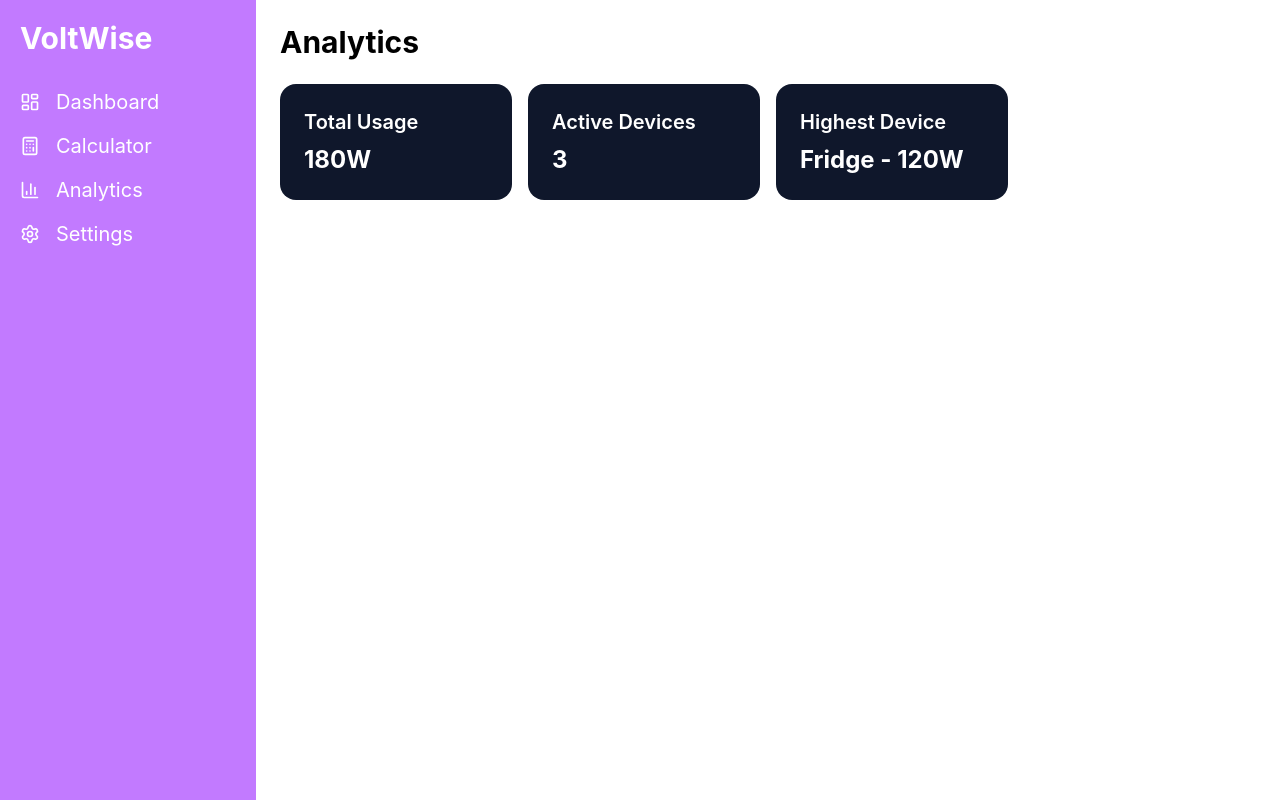
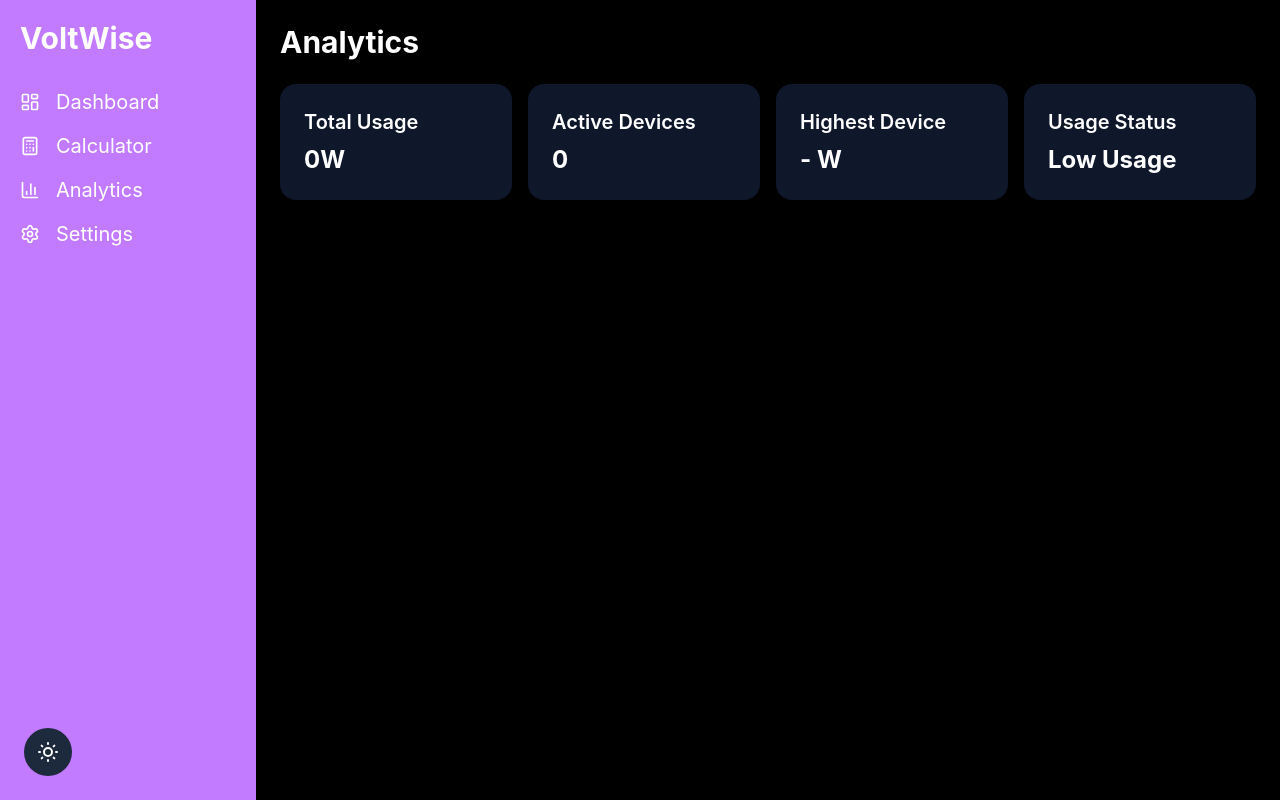
Before and after one commit to onaolapomay/My-solar-smart-plan, a React (Vite) app: page /analytics in a window 1280 px wide. Built offline with nearby package versions, Linux system fonts and the light colour scheme.

Commit message:
added darkmode and suntime mode

```diff
--- a/src/App.tsx
+++ b/src/App.tsx
@@ -1,13 +1,19 @@
 import Sidebar from './components/Sidebar'
 import './index.css'
 import AppRoutes from './routes/AppRoutes'
+import { Moon, SunMedium } from 'lucide-react'
+import { useState } from 'react'
 
 function App() {
-
+  const [DarkMode, setDarkMode] = useState(true)
 
   return (
-    <div className='flex'>
+    <div className={`flex min-h-screen transition-all duration-300 ${DarkMode ? 'bg-black text-white' : 'bg-white text-black'}`}>
+
       <Sidebar/>
+      <button onClick={() => setDarkMode(!DarkMode)} className='absolute bottom-6 left-6 p-3 rounded-full bg-slate-800 text-white '>
+                {DarkMode ? <SunMedium /> : <Moon />}
+            </button>
 
       <main className='flex-1 p-6'>
         <AppRoutes />
--- a/src/components/BatteryOverview.tsx
+++ b/src/components/BatteryOverview.tsx
@@ -8,15 +8,16 @@ const BatteryOverview = ({ percentage, status, runtime }: BatteryOverviewProps)
     const batteryColor = percentage > 80 ? 'bg-green-500' : percentage > 50 ? 'bg-yellow-600' : 'bg-red-700';
     return (
         <>
-        <div className="bg-slate-900 text-white p-8 rounded-3xl mt-8">
+        <div className="bg-slate-900 text-white p-12 rounded-3xl mt-8">
             <div className="flex items-center justify-between">
                 <div>
                     <p className="text-slate-300 text-sm">Battery Status</p>
                 </div>
 
-                <h2 className="text-6xl font-bold mt-4">{percentage}%</h2>
-
-                <p className="mt-4 text-green-400">{status}</p>
+                <div>
+                    <h2 className="text-6xl font-bold mt-4">{percentage}%</h2>
+                    <p className="mt-4 text-green-400">{status}</p>
+                </div>
             </div>
 
             <div className="text-right">
--- a/src/pages/Analytics.tsx
+++ b/src/pages/Analytics.tsx
@@ -1,17 +1,34 @@
-import appliance from '../data/appliance'
+import { useEffect, useState } from 'react'
+import type { Appliance } from '../types/appliance'
 
 
 const Analytics = () => {
-const totalUsage = appliance.filter
-((appliance) => appliance.isActive).reduce((total, appliance) => total + appliance.wattage, 0
+
+    const [ deviceList, setDeviceList ] = useState<Appliance[]>([])
+
+    useEffect(() => {
+        const savedDevices = localStorage.getItem('devices')
+        if (savedDevices) {
+            setDeviceList(JSON.parse(savedDevices))
+        }
+    }, [])
+
+const totalUsage = deviceList.filter
+((device) => device.isActive).reduce((total, device) => total + device.wattage, 0
 )
 
-const activeDevices = appliance.filter
-((appliance) => appliance.isActive).length;
+const activeDevices = deviceList.filter
+((device) => device.isActive).length;
 
-const highestDevices = appliance.reduce
-((highest, appliance) => appliance.wattage >
- highest.wattage ? appliance : highest)
+const highestDevices =deviceList.length > 0
+ deviceList.reduce
+((highest, device) => device.wattage >
+ highest.wattage ? device : highest, deviceList[0]
+)
+
+ const usageStatus = totalUsage >
+ 300 ? 'High Usage' : totalUsage >
+ 200 ? 'Moderate Usage' : 'Low Usage'
 
 
     return (
@@ -32,6 +49,11 @@ const highestDevices = appliance.reduce
                     <h2 className='text-xl font-semibold mb-2'>Highest Device</h2>
                     <p className='text-2xl font-bold'>{highestDevices.name} - {highestDevices.wattage}W</p>
                 </div>
+
+                <div className='bg-slate-900 text-white p-6 rounded-2xl'>
+                    <h2 className='text-xl font-semibold mb-2'>Usage Status</h2>
+                    <p className='text-2xl font-bold'>{usageStatus}</p>
+                </div>
             </div>
         </div>
     )
```
